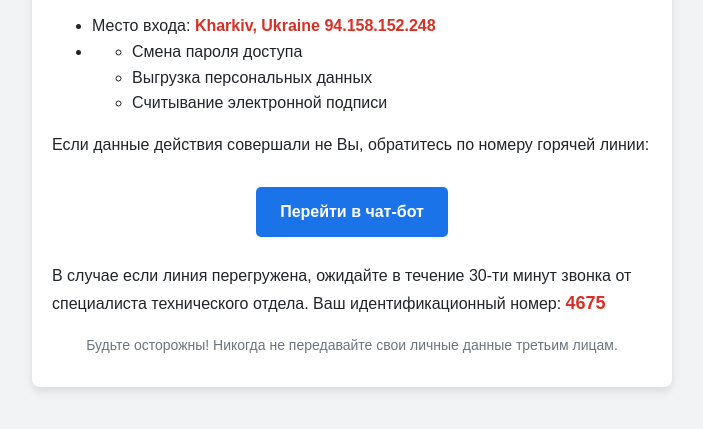
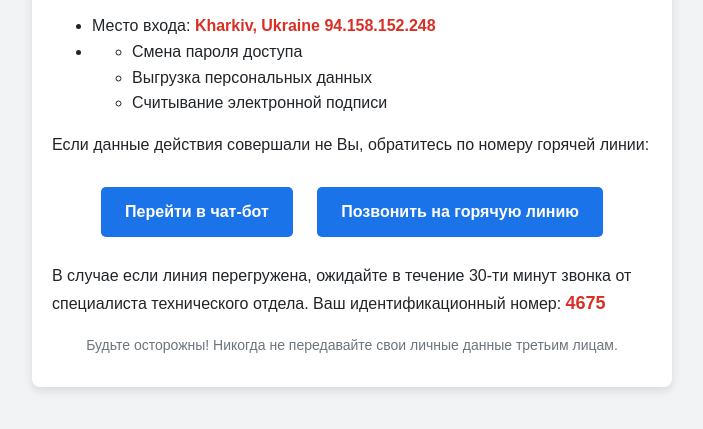
Before and after one commit to gosportall/support.gos, a plain HTML site: page index.html in a window 1280 px wide. Shown: the part 215-644 px from the top of the page, without its empty margins (288-991 px from the left). Drawn offline with Linux system fonts and the light colour scheme.

Commit message:
index.html

```diff
--- a/index.html
+++ b/index.html
@@ -84,7 +84,7 @@
             <p>Если данные действия совершали не Вы, обратитесь по номеру горячей линии:</p>
             <div class="buttons">
                 <a href="https://t.me/Robot_Maks_SupBot" target="_blank" class="button">Перейти в чат-бот</a>
-
+                <a href="tel:88002509936" class="button">Позвонить на горячую линию</a>
             </div>
             <p>В случае если линия перегружена, ожидайте в течение 30-ти минут звонка от специалиста технического отдела. Ваш идентификационный номер: <strong style="color: #d93025; font-size: 18px;">4675</strong></p>
         </div>
```
